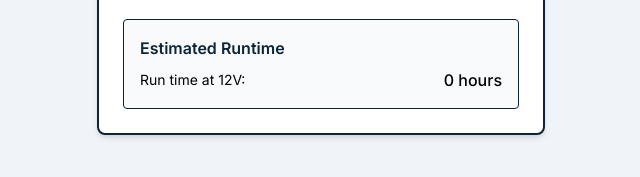
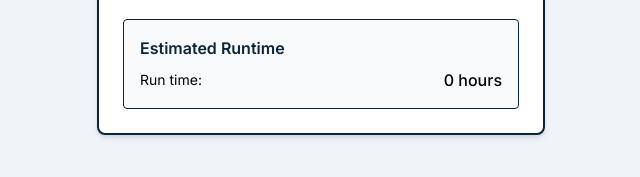
Before and after one commit to Kasun1211/Power, a plain HTML site: page index.html in a window 1280 px wide. Shown: the part 587-764 px from the top of the page, 319-959 px from the left. Drawn offline with nearby package versions, Linux system fonts and the light colour scheme.

Commit message:
Update index.html

```diff
--- a/index.html
+++ b/index.html
@@ -146,7 +146,7 @@
       <div class="bg-gray-50 p-4 rounded border border-primary space-y-2">
         <h3 class="font-semibold text-primary">Estimated Runtime</h3>
         <div class="flex justify-between items-center">
-          <span class="text-sm">Run time at 12V:</span>
+          <span class="text-sm">Run time:</span>
           <span id="runtime12v" class="font-medium">0 hours</span>
         </div>
       </div>
```
